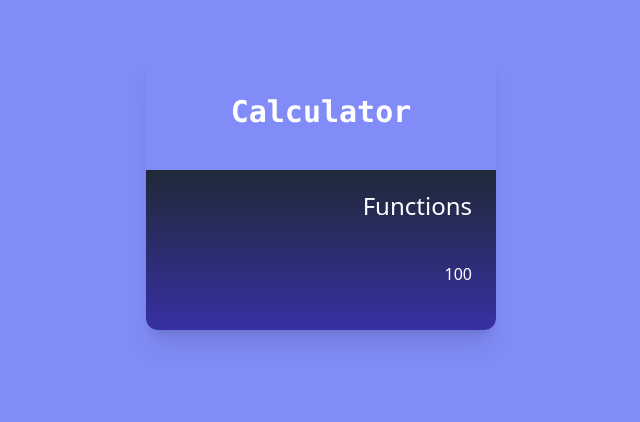
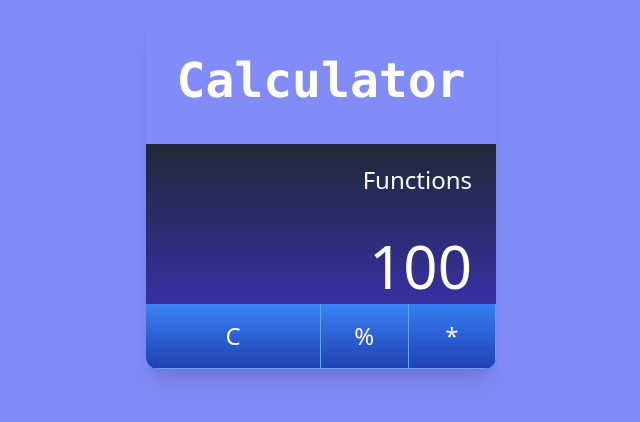
Before and after one commit to GrzegorzProgramowania/AngularCalculator, an Angular app: page / in a window 1280 px wide. Shown: the part 208-630 px from the top of the page, without its empty margins (319-959 px from the left). Built offline with nearby package versions, Linux system fonts and the light colour scheme.

Commit message:
Added buttons - clear, precentage and multiplication. Added styles.

```diff
--- a/src/app/app.component.html
+++ b/src/app/app.component.html
@@ -5,7 +5,7 @@
     class="w-full mx-auto rounded-xl shadow-xl text-gray-800 relative overflow-hidden"
     style="max-width: 350px"
   >
-    <h1 class="text-center text-white py-10 text-3xl font-bold font-mono">
+    <h1 class="text-center text-white py-10 text-5xl font-bold font-mono">
       Calculator
     </h1>
 
@@ -18,10 +18,43 @@
         Functions
       </div>
       <!-- calculator numbers screen -->
-      <div class="w-full py-5 px-6 text-white font-thin">100</div>
+      <div class="w-full py-5 px-6 text-6xl text-white font-thin">100</div>
     </div>
     <!-- end calculator screen -->
 
     <!-- calculator buttons area -->
+    <div class="w-full bg-gradient-to-b from-blue-500 to-blue-800">
+      <!-- 1st buttons row -->
+      <div class="flex w-full">
+        <!-- clear button -->
+        <div class="w-2/4 border-r border-b border-blue-400">
+          <button
+            class="w-full h-16 outilne-none hover:bg-blue-700 hover:bg-opacity-20 text-white text-2xl font-light"
+          >
+            C
+          </button>
+        </div>
+        <!-- end clear button -->
+
+        <!-- precentage button -->
+        <div class="w-1/4 border-r border-b border-blue-400">
+          <button
+            class="w-full h-16 focus:outilne-none hover:bg-blue-700 hover:bg-opacity-50 text-2xl text-white font-light"
+          >
+            %
+          </button>
+        </div>
+        <!-- end precentage button -->
+
+        <!-- multiplication button -->
+        <div class="w-1/4 border-r border-b border-blue-400">
+          <button
+            class="w-full h-16 focus:outilne-none bg-blue-700 bg-opacity-10 text-2xl text-white text-2xl font-light"
+          >
+            *
+          </button>
+        </div>
+      </div>
+    </div>
   </div>
 </div>
```
